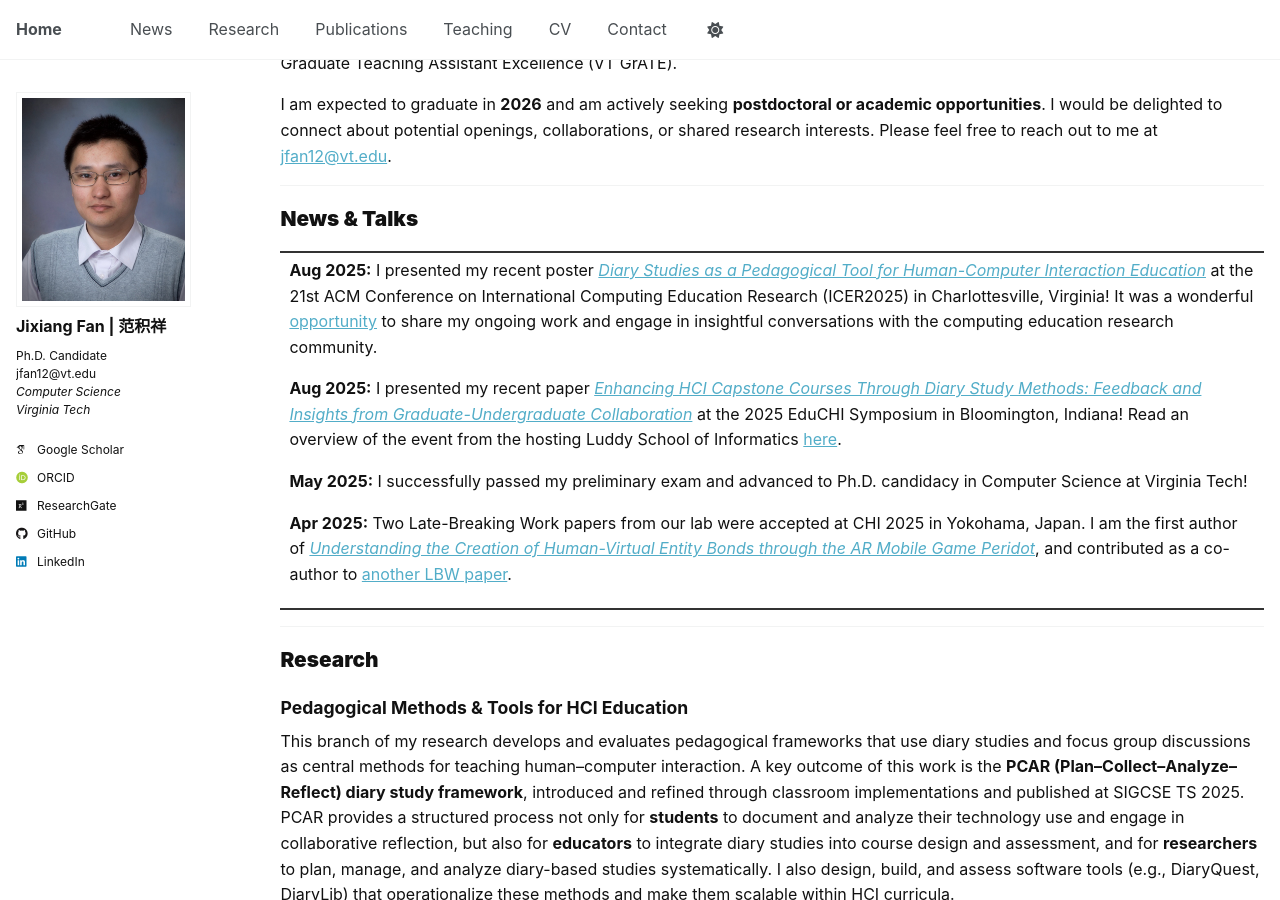
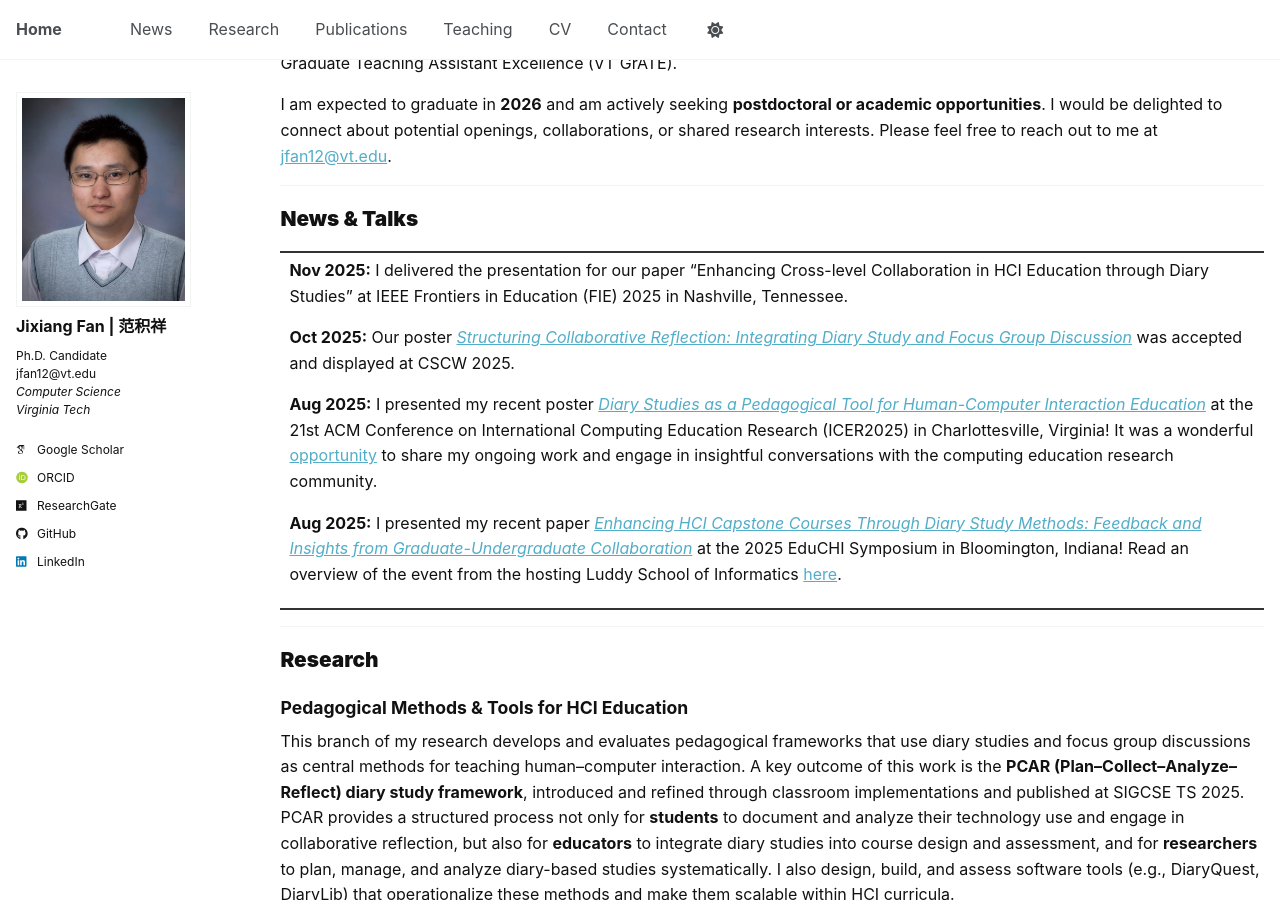
Before and after one commit to JixiangFan/web, a Jekyll site: the page built from _pages/about.md, in a window 1280 px wide and 900 px high, scrolled down 490 px. Built offline with Jekyll 4.4.1, drawn with Linux system fonts in a browser that asks for light colours; some web fonts are replaced.

Commit message:
Update about.md

```diff
--- a/_pages/about.md
+++ b/_pages/about.md
@@ -61,6 +61,11 @@ I am expected to graduate in **2026** and am actively seeking **postdoctoral or
      style="height:350px; overflow-y:auto; padding:0.25rem 0.5rem;
             border-top:0; border-bottom:0;">
 
+
+<p><strong>Nov 2025:</strong> I delivered the presentation for our paper “Enhancing Cross-level Collaboration in HCI Education through Diary Studies” at IEEE Frontiers in Education (FIE) 2025 in Nashville, Tennessee. </p>
+
+<p><strong>Oct 2025:</strong> Our poster <em><a href="https://dl.acm.org/doi/10.1145/3715070.3749233">Structuring Collaborative Reflection: Integrating Diary Study and Focus Group Discussion</a></em> was accepted and displayed at CSCW 2025. </p>
+
 <p><strong>Aug 2025:</strong> I presented my recent poster <em><a href="https://dl.acm.org/doi/10.1145/3702653.3744312">Diary Studies as a Pedagogical Tool for Human-Computer Interaction Education</a></em> at the 21st ACM Conference on International Computing Education Research (ICER2025) in Charlottesville, Virginia! It was a wonderful  <a href="https://x.com/ICER_C/status/1952075497925484754">opportunity</a> to share my ongoing work and engage in insightful conversations with the computing education research community.</p>
 
 <p><strong>Aug 2025:</strong> I presented my recent paper <em><a href="https://dl.acm.org/doi/10.1145/3742901.3742917">Enhancing HCI Capstone Courses Through Diary Study Methods: Feedback and Insights from Graduate-Undergraduate Collaboration</a></em> at the 2025 EduCHI Symposium in Bloomington, Indiana! Read an overview of the event from the hosting Luddy School of Informatics <a href="https://news.iu.edu/luddy/live/news/46734-prestigious-educhi-2025-highlights-luddy-schools">here</a>.</p>
@@ -72,6 +77,10 @@ I am expected to graduate in **2026** and am actively seeking **postdoctoral or
 <p><strong>Feb 2025:</strong> I took part in the 56th ACM Technical Symposium on Computer Science Education (SIGCSE TS 2025) in Pittsburgh, Pennsylvania, where I shared my paper <em><a href="https://dl.acm.org/doi/10.1145/3641554.3701845">Diary Study as an Educational Tool: An Experience Report from an HCI Course</a></em>.</p>
 
 <p><strong>Feb 2025:</strong> I was invited to give a talk at the 56th ACM Technical Symposium on Computer Science Education (SIGCSE TS 2025) in Pittsburgh, Pennsylvania. As part of the Birds of a Feather session on <em><a href="https://sigcse2025.sigcse.org/details/sigcse-ts-2025-affiliated-events/4/Accessibility-and-Disability-in-CS-Education">Accessibility and Disability in CS Education</a></em>, I presented <em>Integrating Disability Considerations into Design Raising Awareness and Building Inclusivity</em>.</p>
+
+<p><strong>June 2024:</strong> I gave my first conference presentation for our paper <em><a href="https://dl.acm.org/doi/10.1145/3658619.3658621">Education in HCI Outdoors: A Diary Study Approach</a></em> at the EduCHI 2024 Symposium in New York</p>.
+
+<p><strong>Jan 2024:</strong> I successfully passed my qualifier exam in Computer Science at Virginia Tech!</p>
 
 </div>
 
```
